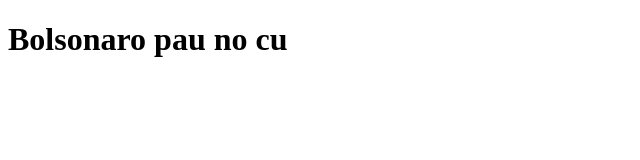
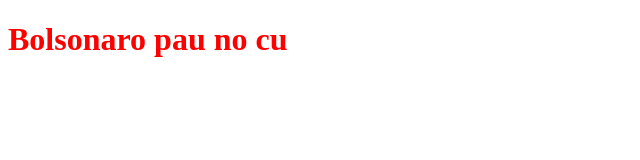
Before and after one commit to LucasssH97/github_study, a plain HTML site: page index.html in a window 1280 px wide. Shown: the whole page, without its empty margins (0-640 px from the left). Drawn offline with Linux system fonts and the light colour scheme.

Commit message:
foi adicionado estilo corretamente

```diff
--- a/index.html
+++ b/index.html
@@ -5,7 +5,7 @@
     <meta charset="UTF-8">
     <meta http-equiv="X-UA-Compatible" content="IE=edge">
     <meta name="viewport" content="width=device-width, initial-scale=1.0">
-    <link href="style/style.css" rel="style.css">
+    <link rel="stylesheet" href="css/style.css">
     <title>Document</title>
 </head>
 
```
